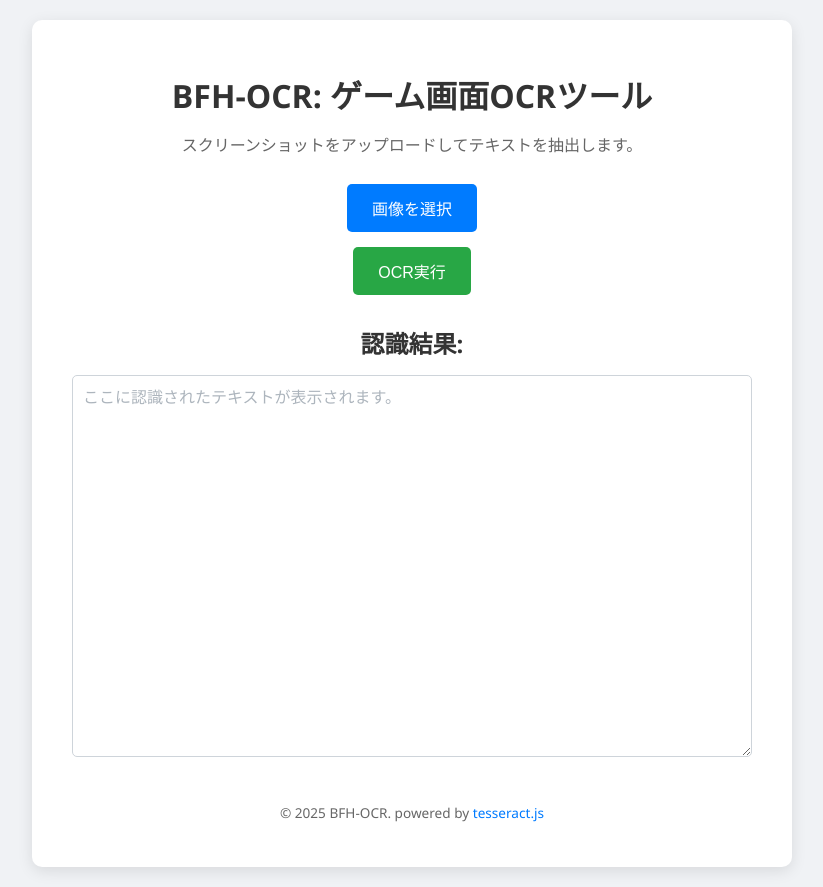
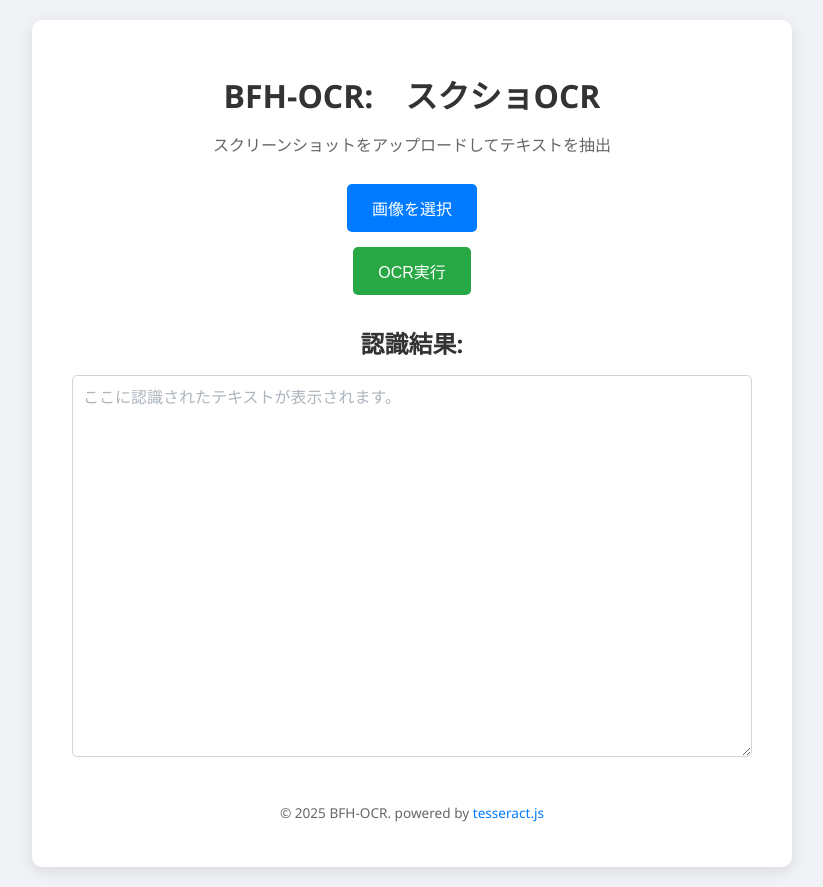
Before and after one commit to suibfh/bfh-ocr, a plain HTML site: page index.html in a window 1280 px wide. Shown: the whole page, without its empty margins (228-1051 px from the left). Drawn offline with Linux system fonts and the light colour scheme.

Commit message:
Add files via upload

```diff
--- a/index.html
+++ b/index.html
@@ -3,14 +3,14 @@
 <head>
     <meta charset="UTF-8">
     <meta name="viewport" content="width=device-width, initial-scale=1.0">
-    <title>BFH-OCR: ゲーム画面OCRツール</title>
+    <title>BFH-OCR: OCR tool</title>
     <link rel="stylesheet" href="style.css">
     <script src='https://cdn.jsdelivr.net/npm/tesseract.js@5/dist/tesseract.min.js'></script>
 </head>
 <body>
     <div id="ocr-container">
-        <h1>BFH-OCR: ゲーム画面OCRツール</h1>
-        <p>スクリーンショットをアップロードしてテキストを抽出します。</p>
+        <h1>BFH-OCR:　スクショOCR</h1>
+        <p>スクリーンショットをアップロードしてテキストを抽出</p>
 
         <div class="input-section">
             <label for="imageInput" class="custom-file-upload">
```
